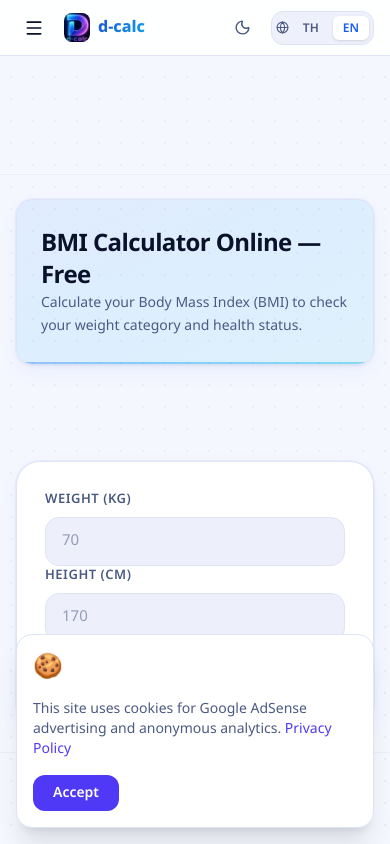
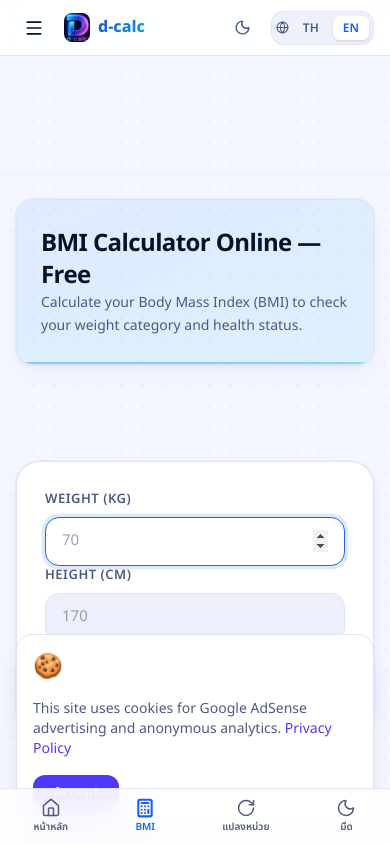
Before and after one commit to PattaradanaiJerm/smart-cal, a Next.js app: page /en/bmi in a window 390 px wide. Shown: the top 844 px of the page. Built offline with nearby package versions, Linux system fonts and the light colour scheme; no server answers.

Commit message:
feat: aurora bg, glassmorphism, smart suggestions, PWA manifest, mobile bottom nav, keyboard Enter

```diff
--- a/components/calculators/BmiCalculator.tsx
+++ b/components/calculators/BmiCalculator.tsx
@@ -43,13 +43,16 @@ export function BmiCalculator() {
           label={`${t("weight")} (${t("weight_unit")})`}
           value={state.weight}
           onChange={(v) => setValue((s) => ({ ...s, weight: v, result: null }))}
+          onEnter={calculate}
           placeholder="70"
           type="number"
+          autoFocus
         />
         <Field
           label={`${t("height")} (${t("height_unit")})`}
           value={state.height}
           onChange={(v) => setValue((s) => ({ ...s, height: v, result: null }))}
+          onEnter={calculate}
           placeholder="170"
           type="number"
         />
@@ -107,14 +110,18 @@ function Field({
   label,
   value,
   onChange,
+  onEnter,
   placeholder,
   type = "text",
+  autoFocus,
 }: {
   label: string;
   value: string;
   onChange: (v: string) => void;
+  onEnter?: () => void;
   placeholder?: string;
   type?: string;
+  autoFocus?: boolean;
 }) {
   return (
     <div>
@@ -123,8 +130,10 @@ function Field({
         type={type}
         value={value}
         onChange={(e) => onChange(e.target.value)}
+        onKeyDown={(e) => e.key === "Enter" && onEnter?.()}
         placeholder={placeholder}
         className="calc-input"
+        autoFocus={autoFocus}
       />
     </div>
   );
--- a/components/calculators/CalculatorLayout.tsx
+++ b/components/calculators/CalculatorLayout.tsx
@@ -1,4 +1,10 @@
+"use client";
+
+import { useMemo } from "react";
+import { useLocale, useTranslations } from "next-intl";
+import Link from "next/link";
 import { AdUnit } from "@/components/ads/AdUnit";
+import { calculators } from "@/config/calculators";
 
 interface CalculatorLayoutProps {
   title: string;
@@ -6,6 +12,7 @@ interface CalculatorLayoutProps {
   children: React.ReactNode;
   icon?: React.ReactNode;
   color?: string;
+  slug?: string;
 }
 
 const colorMap: Record<string, { grad: string; glow: string }> = {
@@ -17,11 +24,21 @@ const colorMap: Record<string, { grad: string; glow: string }> = {
   teal:   { grad: "from-teal-500 to-cyan-500",     glow: "rgba(20,184,166,0.20)" },
 };
 
-export function CalculatorLayout({ title, description, children, icon, color = "indigo" }: CalculatorLayoutProps) {
+export function CalculatorLayout({ title, description, children, icon, color = "indigo", slug }: CalculatorLayoutProps) {
   const c = colorMap[color] ?? colorMap.indigo;
   const iconClass = `flex-shrink-0 flex items-center justify-center w-14 h-14 rounded-2xl text-3xl bg-gradient-to-br ${c.grad} shadow-lg`;
   const backdropClass = `absolute inset-0 bg-gradient-to-br ${c.grad} opacity-10 dark:opacity-20`;
   const accentClass = `h-0.5 bg-gradient-to-r ${c.grad} opacity-40`;
+  const locale = useLocale();
+  const isTh = locale === "th";
+  const tn = useTranslations("nav");
+
+  // Pick 3 random related calculators (excluding this one)
+  const suggestions = useMemo(() => {
+    const pool = calculators.filter((c) => c.slug !== slug);
+    const shuffled = [...pool].sort(() => 0.5 - Math.random());
+    return shuffled.slice(0, 3);
+  }, [slug]);
 
   return (
     <div className="max-w-2xl mx-auto">
@@ -53,6 +70,26 @@ export function CalculatorLayout({ title, description, children, icon, color = "
 
       {/* ── Calculator content ── */}
       {children}
+
+      {/* ── Smart Suggestions ── */}
+      {suggestions.length > 0 && (
+        <div className="mt-8 pt-6 border-t border-(--border)">
+          <p className="text-xs font-semibold text-(--muted-foreground) uppercase tracking-widest mb-3">
+            {isTh ? "คนอื่นยังใช้" : "Users also use"}
+          </p>
+          <div className="flex flex-wrap gap-2">
+            {suggestions.map((s) => {
+              const Icon = s.icon;
+              return (
+                <Link key={s.slug} href={`/${locale}/${s.slug}`} className="suggestion-chip">
+                  <Icon size={13} />
+                  {tn(s.nameKey as Parameters<typeof tn>[0])}
+                </Link>
+              );
+            })}
+          </div>
+        </div>
+      )}
     </div>
   );
 }
--- a/src/app/[locale]/LocaleClientLayout.tsx
+++ b/src/app/[locale]/LocaleClientLayout.tsx
@@ -2,6 +2,9 @@
 
 import { useState, useEffect } from "react";
 import { usePathname } from "next/navigation";
+import Link from "next/link";
+import { Home, Calculator, RotateCw, Moon, Sun } from "lucide-react";
+import { useTheme } from "next-themes";
 import { Sidebar } from "@/components/layout/Sidebar";
 import { Header } from "@/components/layout/Header";
 import { Footer } from "@/components/layout/Footer";
@@ -22,6 +25,8 @@ export default function LocaleClientLayout({
   const pathname = usePathname();
   const [sidebarOpen, setSidebarOpen] = useState(false);
   const [sidebarCollapsed, setSidebarCollapsed] = useState(false);
+  const { theme, setTheme, resolvedTheme } = useTheme();
+  const isDark = resolvedTheme === "dark";
 
   // Track pageviews on every navigation
   useEffect(() => {
@@ -91,7 +96,7 @@ export default function LocaleClientLayout({
           />
 
           {/* Main area */}
-          <main className="flex-1 min-w-0 flex flex-col">
+          <main className="flex-1 min-w-0 flex flex-col pb-14 lg:pb-0">
             {/* Ad layout wraps ALL page content — ads are isolated here */}
             <AdLayout>
               {children}
@@ -102,6 +107,48 @@ export default function LocaleClientLayout({
         </div>
       </div>
       <CookieBanner />
+
+      {/* ── Mobile bottom nav (hidden on lg+) ── */}
+      <nav className="mobile-bottom-nav lg:hidden" aria-label="Mobile navigation">
+        <Link
+          href={`/${locale}`}
+          className={cn(
+            "flex flex-col items-center gap-0.5 px-4 py-1.5 text-[10px] font-semibold transition-colors",
+            pathname === `/${locale}` ? "text-blue-600 dark:text-blue-400" : "text-(--muted-foreground)"
+          )}
+        >
+          <Home size={20} strokeWidth={pathname === `/${locale}` ? 2.5 : 1.8} />
+          หน้าหลัก
+        </Link>
+        <Link
+          href={`/${locale}/bmi`}
+          className={cn(
+            "flex flex-col items-center gap-0.5 px-4 py-1.5 text-[10px] font-semibold transition-colors",
+            pathname.includes("/bmi") ? "text-blue-600 dark:text-blue-400" : "text-(--muted-foreground)"
+          )}
+        >
+          <Calculator size={20} strokeWidth={pathname.includes("/bmi") ? 2.5 : 1.8} />
+          BMI
+        </Link>
+        <Link
+          href={`/${locale}/unit-converter`}
+          className={cn(
+            "flex flex-col items-center gap-0.5 px-4 py-1.5 text-[10px] font-semibold transition-colors",
+            pathname.includes("/unit-converter") ? "text-blue-600 dark:text-blue-400" : "text-(--muted-foreground)"
+          )}
+        >
+          <RotateCw size={20} strokeWidth={pathname.includes("/unit-converter") ? 2.5 : 1.8} />
+          แปลงหน่วย
+        </Link>
+        <button
+          onClick={() => setTheme(isDark ? "light" : "dark")}
+          className="flex flex-col items-center gap-0.5 px-4 py-1.5 text-[10px] font-semibold text-(--muted-foreground) transition-colors"
+          aria-label="Toggle theme"
+        >
+          {isDark ? <Sun size={20} strokeWidth={1.8} /> : <Moon size={20} strokeWidth={1.8} />}
+          {isDark ? "สว่าง" : "มืด"}
+        </button>
+      </nav>
     </NextIntlClientProvider>
   );
 }
--- a/src/app/globals.css
+++ b/src/app/globals.css
@@ -412,3 +412,129 @@ body {
 @keyframes spin-slow { to { transform: rotate(360deg); } }
 .spin-slow { animation: spin-slow 16s linear infinite; }
 .spin-reverse { animation: spin-slow 22s linear infinite reverse; }
+
+/* ════════════════════════════════════
+   AURORA BACKGROUND
+════════════════════════════════════ */
+@keyframes aurora-1 {
+  0%,100% { transform: translate(0,0) scale(1); opacity:0.55; }
+  33%     { transform: translate(60px,-40px) scale(1.08); opacity:0.70; }
+  66%     { transform: translate(-40px,30px) scale(0.95); opacity:0.50; }
+}
+@keyframes aurora-2 {
+  0%,100% { transform: translate(0,0) scale(1); opacity:0.45; }
+  40%     { transform: translate(-70px,50px) scale(1.10); opacity:0.60; }
+  70%     { transform: translate(50px,-30px) scale(0.92); opacity:0.40; }
+}
+@keyframes aurora-3 {
+  0%,100% { transform: translate(0,0) scale(1); opacity:0.35; }
+  50%     { transform: translate(40px,60px) scale(1.12); opacity:0.55; }
+}
+
+.aurora-wrap {
+  position: absolute;
+  inset: 0;
+  overflow: hidden;
+  pointer-events: none;
+  z-index: 0;
+}
+.aurora-blob {
+  position: absolute;
+  border-radius: 50%;
+  filter: blur(72px);
+  will-change: transform, opacity;
+}
+.aurora-1 {
+  width: 520px; height: 400px;
+  background: radial-gradient(ellipse, rgba(37,99,235,0.22) 0%, rgba(14,165,233,0.12) 60%, transparent 100%);
+  top: -80px; right: -60px;
+  animation: aurora-1 12s ease-in-out infinite;
+}
+.aurora-2 {
+  width: 460px; height: 360px;
+  background: radial-gradient(ellipse, rgba(99,102,241,0.18) 0%, rgba(139,92,246,0.10) 60%, transparent 100%);
+  bottom: -60px; left: -80px;
+  animation: aurora-2 15s ease-in-out infinite;
+}
+.aurora-3 {
+  width: 340px; height: 280px;
+  background: radial-gradient(ellipse, rgba(6,182,212,0.16) 0%, rgba(14,165,233,0.08) 60%, transparent 100%);
+  top: 40%; left: 35%;
+  animation: aurora-3 18s ease-in-out infinite;
+}
+/* Dark mode — brighter aurora */
+.dark .aurora-1 { background: radial-gradient(ellipse, rgba(75,130,255,0.30) 0%, rgba(14,165,233,0.15) 60%, transparent 100%); }
+.dark .aurora-2 { background: radial-gradient(ellipse, rgba(139,92,246,0.25) 0%, rgba(99,102,241,0.12) 60%, transparent 100%); }
+.dark .aurora-3 { background: radial-gradient(ellipse, rgba(6,182,212,0.22) 0%, rgba(14,165,233,0.10) 60%, transparent 100%); }
+
+/* ════════════════════════════════════
+   GLASSMORPHISM
+════════════════════════════════════ */
+.glass-card {
+  background: rgba(255,255,255,0.72);
+  backdrop-filter: blur(16px) saturate(180%);
+  -webkit-backdrop-filter: blur(16px) saturate(180%);
+  border: 1px solid rgba(255,255,255,0.80);
+  box-shadow: 0 0 0 1px rgba(37,99,235,0.06), 0 8px 32px rgba(37,99,235,0.08);
+}
+.dark .glass-card {
+  background: rgba(14,20,37,0.75);
+  border: 1px solid rgba(255,255,255,0.07);
+  box-shadow: 0 0 0 1px rgba(75,130,255,0.12), 0 8px 32px rgba(0,0,0,0.35);
+}
+.glass-badge {
+  background: rgba(255,255,255,0.82);
+  backdrop-filter: blur(10px);
+  -webkit-backdrop-filter: blur(10px);
+  border: 1px solid rgba(37,99,235,0.18);
+}
+.dark .glass-badge {
+  background: rgba(14,20,37,0.65);
+  border: 1px solid rgba(75,130,255,0.20);
+}
+
+/* ════════════════════════════════════
+   SUGGESTION CHIP
+════════════════════════════════════ */
+.suggestion-chip {
+  display: inline-flex;
+  align-items: center;
+  gap: 0.375rem;
+  padding: 0.375rem 0.75rem;
+  background: var(--muted);
+  border: 1px solid var(--border);
+  border-radius: 999px;
+  font-size: 0.8125rem;
+  font-weight: 500;
+  color: var(--muted-foreground);
+  text-decoration: none;
+  transition: background 0.15s, color 0.15s, border-color 0.15s, transform 0.15s;
+  white-space: nowrap;
+}
+.suggestion-chip:hover {
+  background: var(--primary);
+  color: #ffffff;
+  border-color: var(--primary);
+  transform: translateY(-1px);
+}
+
+/* ════════════════════════════════════
+   MOBILE BOTTOM NAV
+════════════════════════════════════ */
+.mobile-bottom-nav {
+  position: fixed;
+  bottom: 0; left: 0; right: 0;
+  z-index: 50;
+  display: flex;
+  align-items: center;
+  justify-content: space-around;
+  height: 56px;
+  background: rgba(255,255,255,0.88);
+  backdrop-filter: blur(16px) saturate(180%);
+  -webkit-backdrop-filter: blur(16px) saturate(180%);
+  border-top: 1px solid var(--border);
+  padding-bottom: env(safe-area-inset-bottom);
+}
+.dark .mobile-bottom-nav {
+  background: rgba(14,20,37,0.90);
+}
--- a/src/app/layout.tsx
+++ b/src/app/layout.tsx
@@ -28,6 +28,12 @@ export const metadata: Metadata = {
   title: { template: "%s | d-calc", default: "d-calc — เครื่องคำนวณออนไลน์ฟรี" },
   description: "เครื่องคำนวณออนไลน์ฟรี ใช้งานง่าย รองรับทุก device",
   metadataBase: new URL(process.env.NEXT_PUBLIC_SITE_URL ?? "https://d-calc.vercel.app"),
+  manifest: "/manifest.json",
+  appleWebApp: {
+    capable: true,
+    statusBarStyle: "default",
+    title: "D-Calc",
+  },
   icons: {
     icon: "/logo.png",
     apple: "/logo.png",
```
Also changed, not shown: src/app/[locale]/HomeContent.tsx (+6 -5 lines), public/manifest.json (added), 2 other files (tests, documents, lock files or other folders).
